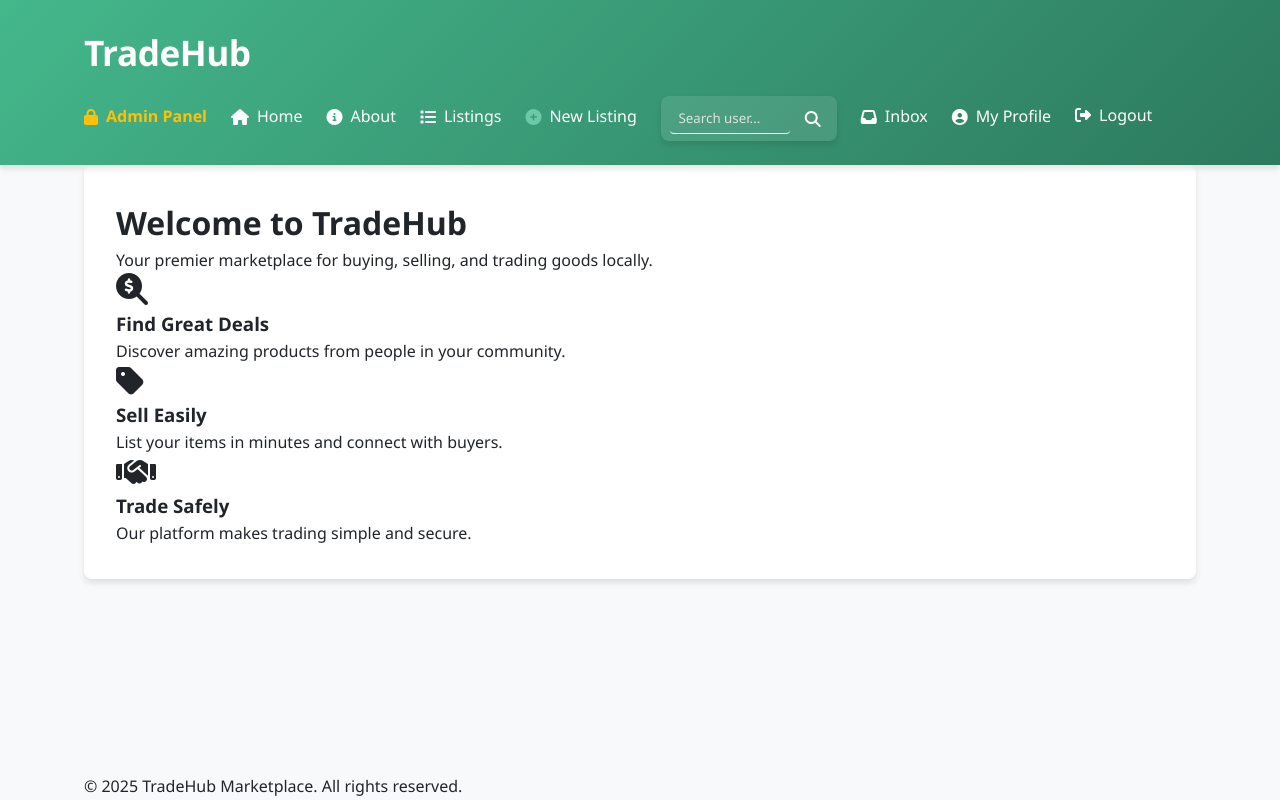
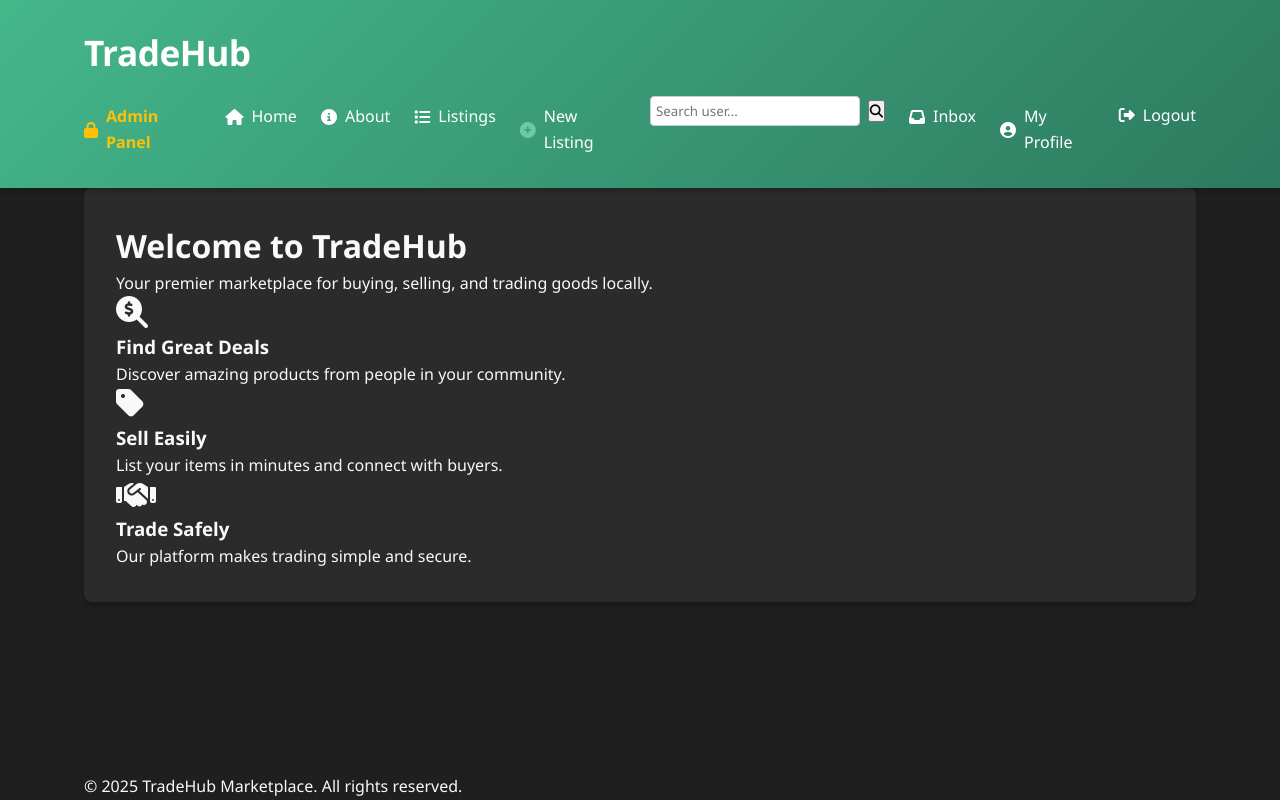
Before and after one commit to xzalerr/listing_platform, a Django app: page / in a window 1280 px wide. Run offline with Django 5.2, Linux system fonts and the light colour scheme; the visitor is signed in with stand-in values (Sample User, id 1).

Commit message:
Theme changed

```diff
--- a/listing_platform/static/css/style.css
+++ b/listing_platform/static/css/style.css
@@ -3,12 +3,14 @@
     --primary: #44B78B;
     --primary-light: #6bc9a8;
     --secondary: #2d7a5f;
-    --light: #f8f9fa;
-    --dark: #212529;
-    --gray: #6c757d;
-    --light-gray: #e9ecef;
+
+    --light: #1f1f1f;
+    --dark: #f8f9fa;
+    --gray: #aaaaaa;
+    --light-gray: #2b2b2b;
+
     --border-radius: 8px;
-    --box-shadow: 0 4px 6px rgba(0, 0, 0, 0.1);
+    --box-shadow: 0 4px 6px rgba(0, 0, 0, 0.2);
     --transition: all 0.3s ease;
     --image-max-width: 550px;
 }
@@ -23,7 +25,7 @@
 
 body {
     min-height: 100vh;
-    background-color: var(--light);
+    background-color: var(--light); color: var(--dark);
     color: var(--dark);
     display: flex;
     flex-direction: column;
@@ -169,7 +171,7 @@ main {
 
 /* Cards */
 .card {
-    background: white;
+    background: var(--light-gray);
     border-radius: var(--border-radius);
     box-shadow: var(--box-shadow);
     padding: 2rem;
@@ -188,7 +190,7 @@ main {
 }
 
 .form {
-    background-color: var(--light-gray);
+    background-color: var(--light-gray); color: var(--dark);
     padding: 20px;
     border-radius: var(--border-radius);
     box-shadow: var(--box-shadow);
@@ -390,7 +392,7 @@ nav ul {
     transition: transform 0.2s ease, background-color 0.3s ease;
     border-radius: var(--border-radius);
     box-shadow: var(--box-shadow);
-    background-color: #f5f5f5;
+    background-color: #2c2c2c; color: var(--dark);
     overflow: hidden;
     max-width: 1200px;
     margin: 0 auto;
@@ -398,7 +400,7 @@ nav ul {
 
 .listing-link:hover {
     transform: scale(1.02);
-    background-color: #f5f5f5;
+    background-color: #2c2c2c; color: var(--dark);
     box-shadow: 0 6px 10px rgba(0, 0, 0, 0.1);
 }
 
@@ -472,12 +474,12 @@ nav ul {
 }
 
 .message-card.sent {
-    background-color: #d1f0ff;
+    background-color: #325e49; color: var(--dark);
     align-self: flex-end;
 }
 
 .message-card.received {
-    background-color: #f0f0f0;
+    background-color: #2e2e2e; color: var(--dark);
     align-self: flex-start;
 }
 
@@ -527,7 +529,7 @@ nav ul {
 }
 
 .chat-row.sent .message-card {
-    background-color: #d1f0ff;
+    background-color: #325e49; color: var(--dark);
 }
 
 .chat-row.received .message-card {
@@ -544,12 +546,12 @@ nav ul {
 
 .chat-bubble.sent {
     align-self: flex-end;
-    background-color: #d1f0ff;
+    background-color: #325e49; color: var(--dark);
 }
 
 .chat-bubble.received {
     align-self: flex-start;
-    background-color: #f0f0f0;
+    background-color: #2e2e2e; color: var(--dark);
 }
 
 .timestamp {
@@ -603,44 +605,3 @@ nav ul {
     border-radius: 4px;
     border: 1px solid #ccc;
 }
-
-
-/* Improved search bar styling */
-.user-search-form.styled-search {
-    background-color: rgba(255, 255, 255, 0.1);
-    padding: 0.3rem 0.6rem;
-    border-radius: var(--border-radius);
-    display: flex;
-    align-items: center;
-    gap: 0.5rem;
-    box-shadow: var(--box-shadow);
-}
-
-.user-search-form.styled-search input {
-    background: transparent;
-    border: none;
-    border-bottom: 1px solid white;
-    padding: 0.4rem 0.5rem;
-    color: white;
-    font-weight: 500;
-    outline: none;
-    width: 120px;
-}
-
-.user-search-form.styled-search input::placeholder {
-    color: #e1e1e1;
-}
-
-.user-search-form.styled-search button {
-    background: none;
-    border: none;
-    color: white;
-    cursor: pointer;
-    padding: 0.4rem;
-    font-size: 1rem;
-    transition: var(--transition);
-}
-
-.user-search-form.styled-search button:hover {
-    color: var(--primary-light);
-}
```
